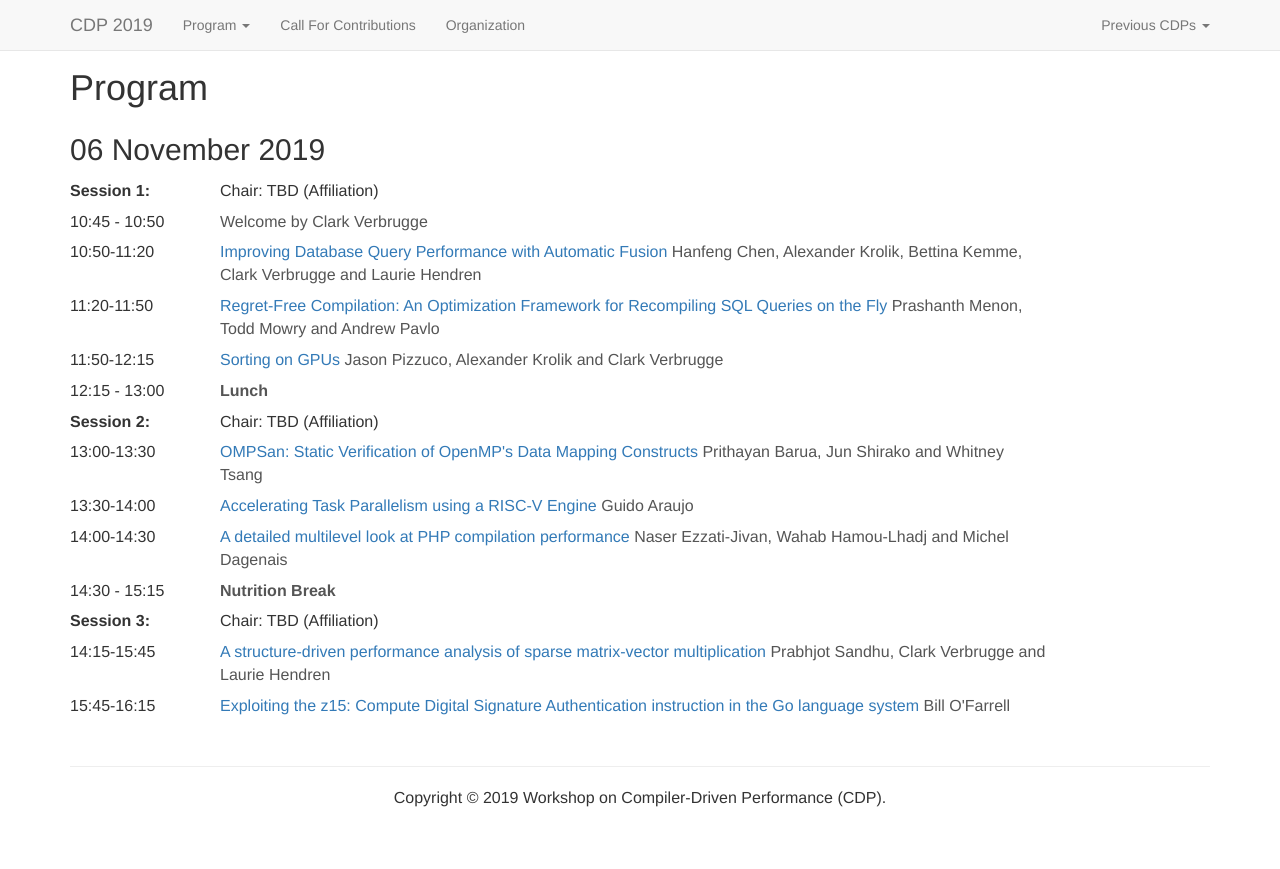
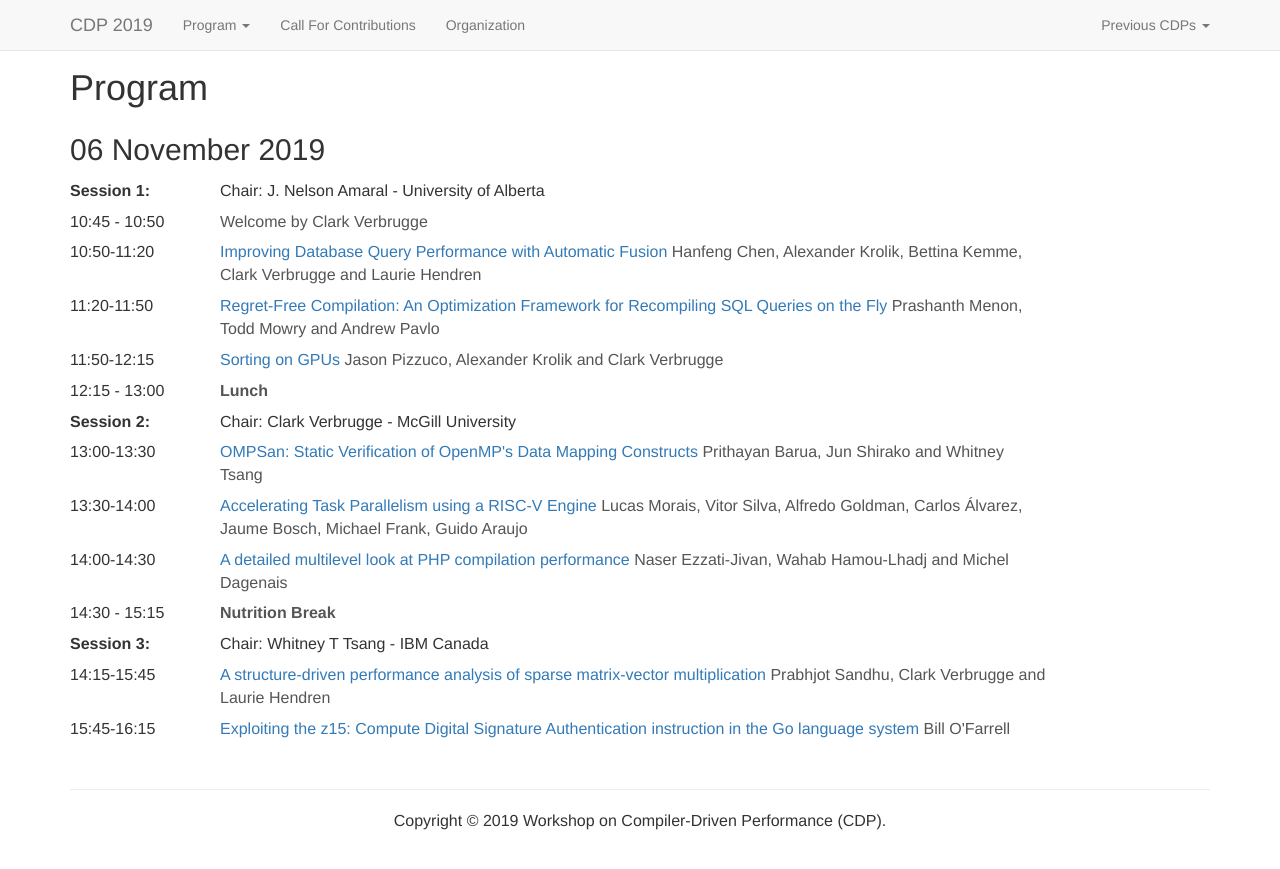
Before and after one commit to CDP-Workshop/CDP, a Jekyll site: the page built from docs/program.html, in a window 1280 px wide. Shown: the top 869 px of the page. Built offline with Jekyll 4.4.1, drawn with Linux system fonts in a browser that asks for light colours; nearby versions of some CDN libraries.

Commit message:
added session chairs

```diff
--- a/docs/program.html
+++ b/docs/program.html
@@ -11,7 +11,7 @@ title: CDP Program
 <h2>06 November 2019</h2>
 <table class="program"><tbody>
     <tr>
-      <td><b>Session 1:</b></td> <td> Chair: TBD (Affiliation)<td>
+      <td><b>Session 1:</b></td> <td> Chair: J. Nelson Amaral - University of Alberta<td>
     </tr>
     <tr>
       <td>10:45 - 10:50</td> <td> Welcome by Clark Verbrugge </td>
@@ -30,13 +30,13 @@ title: CDP Program
     </tr>
 
     <tr>
-      <td><b>Session 2:</b></td> <td> Chair: TBD (Affiliation)<td>
+      <td><b>Session 2:</b></td> <td> Chair: Clark Verbrugge - McGill University<td>
     </tr>
     <tr>
       <td>13:00-13:30</td> <td> <a href="">OMPSan: Static Verification of OpenMP's Data Mapping Constructs</a> Prithayan Barua, Jun Shirako and Whitney Tsang </td>
       </tr>
 	<tr>
-      <td>13:30-14:00</td> <td> <a href="">Accelerating Task Parallelism using a RISC-V Engine</a> Guido Araujo </td>
+      <td>13:30-14:00</td> <td> <a href="">Accelerating Task Parallelism using a RISC-V Engine</a> Lucas Morais, Vitor Silva, Alfredo Goldman, Carlos Álvarez, Jaume Bosch, Michael Frank, Guido Araujo </td>
     </tr>
     <tr>
       <td>14:00-14:30</td> <td> <a href="">A detailed multilevel look at PHP compilation performance</a> Naser Ezzati-Jivan, Wahab Hamou-Lhadj and Michel Dagenais</td>
@@ -47,7 +47,7 @@ title: CDP Program
     </tr>
 
     <tr>
-      <td><b>Session 3:</b></td> <td> Chair: TBD (Affiliation)<td>
+      <td><b>Session 3:</b></td> <td> Chair: Whitney T Tsang - IBM Canada <td>
     </tr>
 
     <tr>
```
